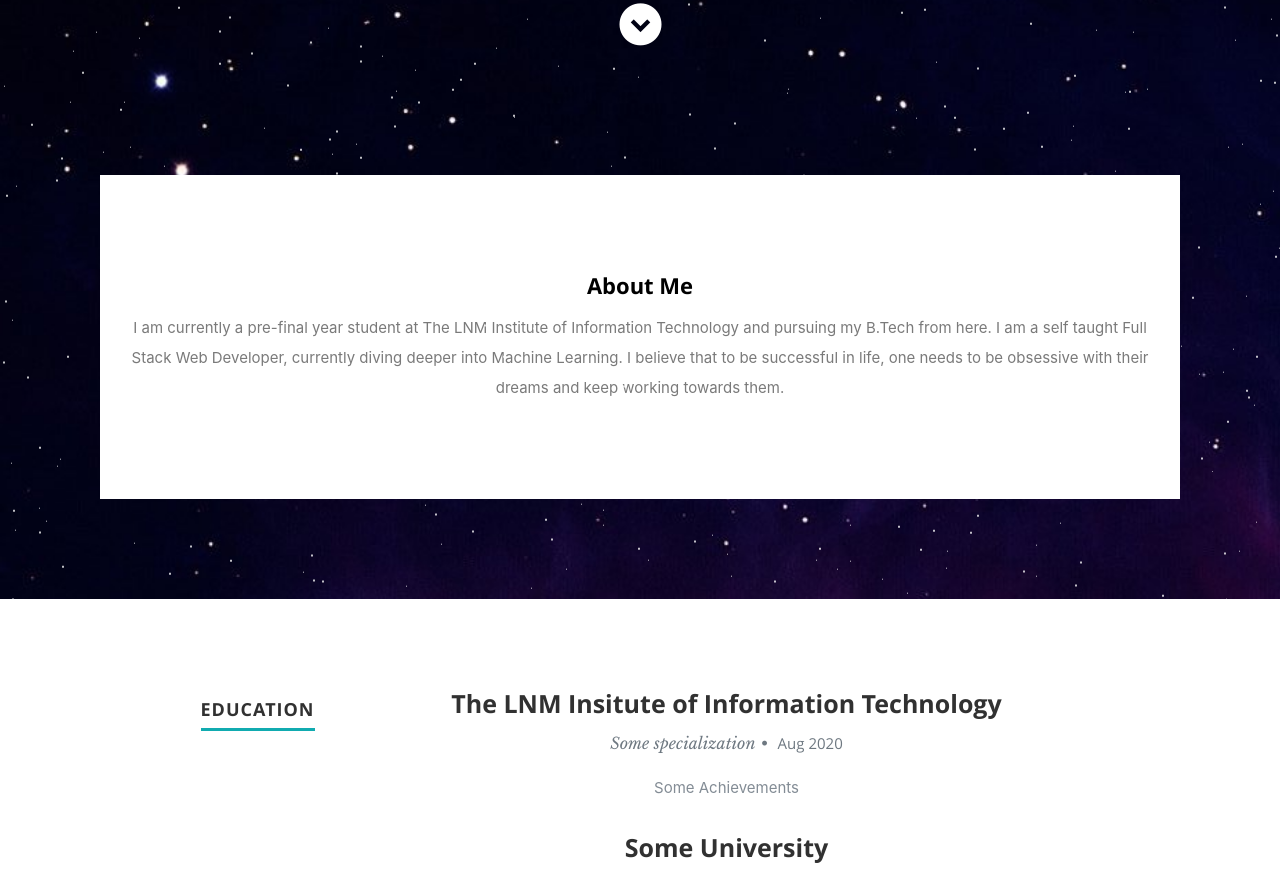
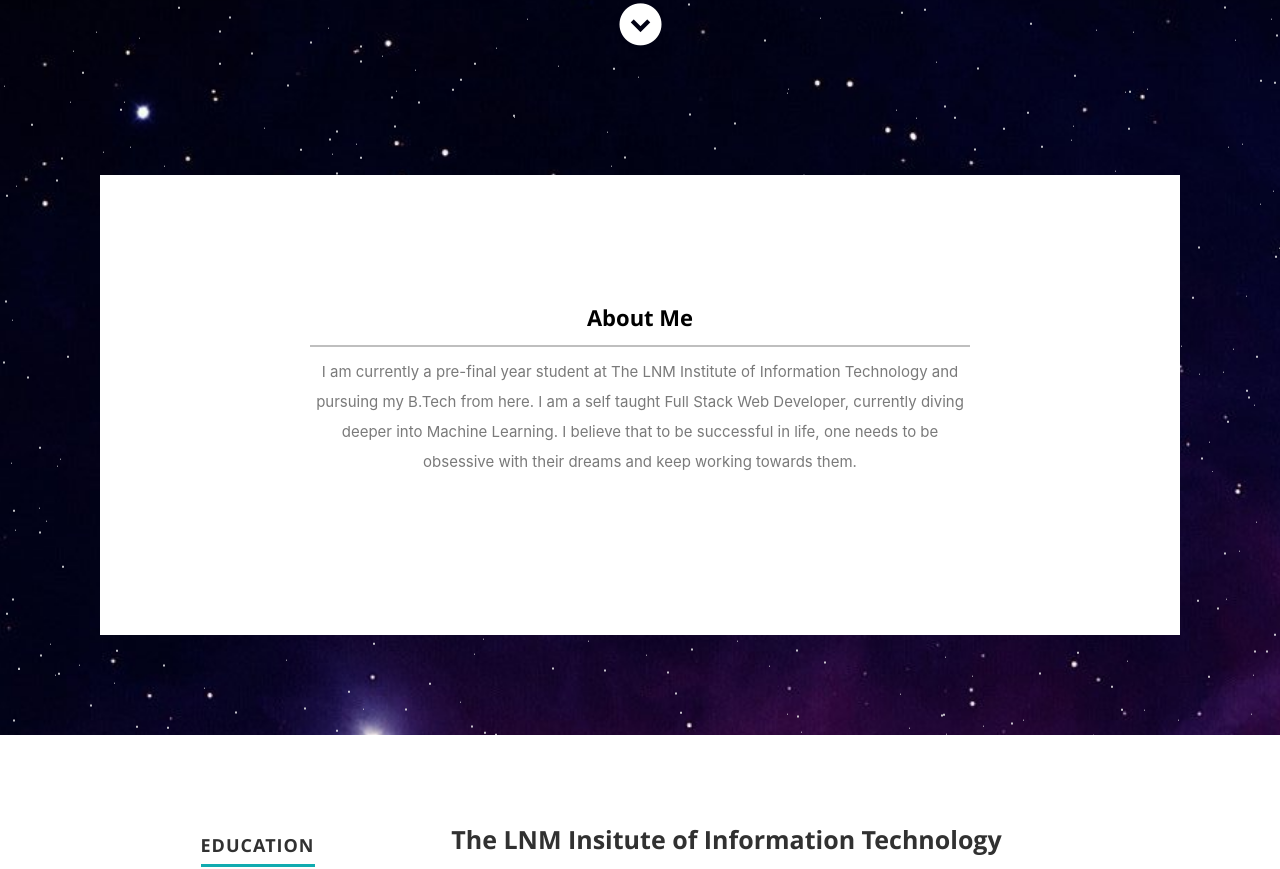
Before and after one commit to myzyryzm/Portfolio, a React (Create React App) app: page / in a window 1280 px wide. Shown: the part 725-1594 px from the top of the page. Built offline with nearby package versions, Linux system fonts and the light colour scheme.

Commit message:
third commit

```diff
--- a/public/css/layout.css
+++ b/public/css/layout.css
@@ -22,7 +22,7 @@
 /* a. General Styles
 /* ------------------------------------------------------------------ */
 .App {
-  position: relative;
+  /* position: relative; */
   /* height: 800px;
   min-height: 500px;
   width: 100%; */
@@ -203,6 +203,18 @@ ul#nav li.current a { color: #EB97EA; }
 /* ------------------------------------------------------------------ */
 /* c. About Section
 /* ------------------------------------------------------------------ */
+#about .container {
+    max-width: 70rem;
+    text-align: center;
+    justify-content: center;
+    display: flex;
+    flex-direction: column;
+    height: auto;
+    margin: -2rem auto -2rem auto;
+    /* border-radius: 5px; */
+    /* background-color: #f2f2f2; */
+    padding: 2rem;
+}
 
 #about {
    background: #fff;
@@ -210,6 +222,9 @@ ul#nav li.current a { color: #EB97EA; }
    padding-bottom: 66px;
    margin: 100px;
    overflow: hidden;
+   padding: 10% 0;
+   z-index: 2;
+   position: relative;
 }
 
 #about a, #about a:visited  { color: #fff; }
@@ -242,6 +257,24 @@ ul#nav li.current a { color: #EB97EA; }
 #about .download .button i {
    margin-right: 15px;
    font-size: 20px;
+}
+
+#about .header-break {
+    background: #000;
+    opacity: 0.25;
+    display: flex;
+    align-self: center;
+    height: 2px;
+    /* width: 100px; */
+    /* width: 10rem; */
+    margin: 1rem 0;
+}
+
+#about .header-parent {
+  /* width: 100px;
+  align-self: center;
+  border-color: #fff;
+  border-width: thick; */
 }
 
 
--- a/src/components/About.js
+++ b/src/components/About.js
@@ -4,9 +4,12 @@ export default class About extends Component {
     let resumeData = this.props.resumeData;
     return (
       <section id="about">
-         <div className="row">
+         <div className="container">
             <div>
-               <h2>About Me</h2>
+               <div className = "header-parent">
+                  <h2>About Me</h2>
+                  <div className = "header-break"></div>
+               </div>
                <p>{resumeData.aboutme}</p>
             </div>
          </div>
```
